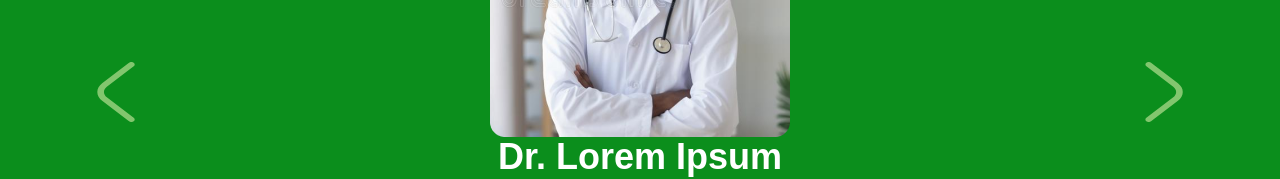
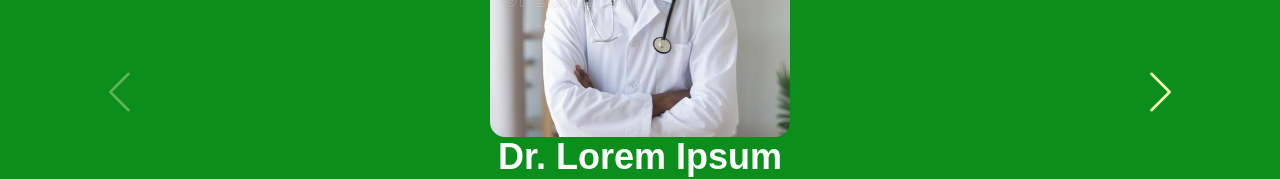
Before and after one commit to seyimarv/ifumsa-website, a React (Create React App) app: page / in a window 1280 px wide. Shown: the part 3005-3184 px from the top of the page. Built offline with nearby package versions, Linux system fonts and the light colour scheme; the HTML template or start-up script is replaced by a standard one.

Commit message:
added swiper, and button animation

```diff
--- a/package.json
+++ b/package.json
@@ -12,6 +12,7 @@
     "react-dom": "^18.0.0",
     "react-scripts": "5.0.1",
     "styled-components": "^5.3.5",
+    "swiper": "^8.1.3",
     "web-vitals": "^2.1.4"
   },
   "scripts": {
--- /dev/null
+++ b/src/components/Button/shine.js
@@ -0,0 +1,34 @@
+import styled from "styled-components";
+import { keyframes } from "styled-components";
+
+const shineAnimation = keyframes`
+0%  { left: 0; opacity: 0; }
+	5% {opacity: 0.1}
+	48% {opacity: 0.2}
+	80% {opacity: 0.0}
+	100% { left: 82%; opacity: 0}
+`;
+export const Shine = styled.div`
+  width: 15%;
+  height: 100%;
+  animation-name: ${shineAnimation};
+  animation-duration: 1.5s;
+  position: absolute;
+  top: 0px;
+  top: 50%;
+  transform: translateY(-50%) skew(-10deg, 0deg);
+  left: 0;
+  animation-iteration-count: infinite;
+  animation-delay: 1s;
+  background: linear-gradient(
+    to right,
+    rgba(255, 255, 255, 0) 0%,
+    rgba(255, 255, 255, 0.03) 1%,
+    rgba(255, 255, 255, 0.6) 30%,
+    rgba(255, 255, 255, 0.85) 50%,
+    rgba(255, 255, 255, 0.85) 70%,
+    rgba(255, 255, 255, 0.85) 71%,
+    rgba(255, 255, 255, 0) 100%
+  ); /* W3C, IE10+, FF16+, Chrome26+, Opera12+, Safari7+ */
+  filter: progid:DXImageTransform.Microsoft.gradient( startColorstr='#00ffffff', endColorstr='#00ffffff',GradientType=1 );
+`;
--- a/src/pages/Home/ImageScroll.js
+++ b/src/pages/Home/ImageScroll.js
@@ -3,10 +3,18 @@ import styled from "styled-components";
 import { colors } from "../../styles/colors";
 import Typograpghy from "../../components/Typography/Typograpghy";
 import NotableAlumni1 from "../../Images/NotableAlumni.png";
-import NextIcon from "../../Images/NextIcon";
-import PrevIcon from "../../Images/PrevIcon";
 import { devices } from "../../styles/mediaQueries";
+import { Navigation, A11y } from "swiper";
 
+import { Swiper, SwiperSlide } from "swiper/react";
+
+// Import Swiper styles
+import "swiper/css";
+import "swiper/css/navigation";
+import "swiper/css/pagination";
+import "swiper/css/scrollbar";
+
+const data = [1, 2, 3, 4];
 const Wrapper = styled.div`
   padding: 10rem 0rem;
   background: ${colors.primary};
@@ -14,6 +22,23 @@ const Wrapper = styled.div`
   justify-content: center;
   flex-direction: column;
   align-items: center;
+  .swiper-button-next,
+  .swiper-button-prev {
+    color: #faffbf;
+    :after {
+      font-size: 4rem !important;
+      ${'' /* display: none; */}
+    }
+    ${'' /* .swiper-button-next {
+      background-image: url('../../Images/President.png');
+      background-repeat: no-repeat;
+      background-size: 100% auto;
+      background-position: center;
+      width: 40rem;
+      height: 40rem;
+      background: red;
+    } */}
+  }
 
   > div {
     width: 85%;
@@ -43,20 +68,6 @@ const ImageWrapper = styled.div`
   height: 30rem;
   margin: 0px auto;
 `;
-const IconWrapper = styled.div`
-  display: flex;
-  align-items: center;
-  cursor: pointer;
-
-  svg {
-    width: 4rem;
-    height: 6rem;
-
-    @media ${devices.phone} {
-      height: 4rem;
-    }
-  }
-`;
 const ImageScroll = () => {
   return (
     <Wrapper>
@@ -73,9 +84,21 @@ const ImageScroll = () => {
           Testimonies from Reputable Alumni
         </Typograpghy>
         <div className="d-flex">
-          <IconWrapper>
+          {/* <IconWrapper>
             <PrevIcon />
-          </IconWrapper>
+          </IconWrapper> */}
+          <Swiper
+            modules={[Navigation, A11y]}
+            spaceBetween={50}
+            slidesPerView={1}
+            navigation
+            onSwiper={(swiper) => console.log(swiper)}
+            onSlideChange={() => console.log("slide change")}
+          >
+            {data.map((data) => {
+              return (
+                <SwiperSlide>
+                  {" "}
                   <div className="body">
                     <ImageWrapper>
                       <Image src={NotableAlumni1} />
@@ -92,19 +115,24 @@ const ImageScroll = () => {
                       Dr. Lorem Ipsum
                     </Typograpghy>
                     <Typograpghy color={colors.white} align="center">
-              Lorem ipsum dolor sit amet, consectetur adipiscing elit. Donec
-              ligula nibh, interdum non enim sit amet, iaculis aliquet nunc.
-              Class aptent taciti sociosqu ad litora torquent per conubia
-              nostra, per inceptos himenaeos. Aliquam sit amet ipsum ac velit
-              egestas ultrices. Vestibulum et neque id ex semper varius a sit
-              amet metus. Vivamus congue dolor eget aliquam hendrerit. Etiam
-              iaculis finibus egestas. Nam viverra urna quis odio efficitur
+                      Lorem ipsum dolor sit amet, consectetur adipiscing elit.
+                      Donec ligula nibh, interdum non enim sit amet, iaculis
+                      aliquet nunc. Class aptent taciti sociosqu ad litora
+                      torquent per conubia nostra, per inceptos himenaeos.
+                      Aliquam sit amet ipsum ac velit egestas ultrices.
+                      Vestibulum et neque id ex semper varius a sit amet metus.
+                      Vivamus congue dolor eget aliquam hendrerit. Etiam iaculis
+                      finibus egestas. Nam viverra urna quis odio efficitur
                       malesuada. Maecenas rhoncus enim eu scelerisque rutrum.
                     </Typograpghy>
                   </div>
-          <IconWrapper>
+                </SwiperSlide>
+              );
+            })}
+          </Swiper>
+          {/* <IconWrapper>
             <NextIcon />
-          </IconWrapper>
+          </IconWrapper> */}
         </div>
       </div>
     </Wrapper>
--- a/src/pages/Home/index.js
+++ b/src/pages/Home/index.js
@@ -11,6 +11,7 @@ import QuoteImage from "../../Images/Quote";
 import ImageScroll from "./ImageScroll";
 import { Input } from "../../components/Input/Input";
 import { devices } from "../../styles/mediaQueries";
+import { Shine } from "../../components/Button/shine";
 
 const Wrapper = styled(Container)`
   padding: 1rem 0rem;
@@ -167,6 +168,7 @@ const Home = () => {
             }}
           >
             Read more
+            <Shine />
           </Button>
         </Col>
         <Col lg={4}>
@@ -279,7 +281,9 @@ const Home = () => {
           color={colors.primary}
           background={colors.gray2}
         />
-        <Button isPrimary>Sign up</Button>
+        <Button isPrimary>
+          Sign up <Shine />
+        </Button>
       </Section4>
     </Wrapper>
   );
```
Also changed, not shown: src/Images/next.svg (added), 1 other file (tests, documents, lock files or other folders). Lines whose indentation alone changed are shown as unchanged.
